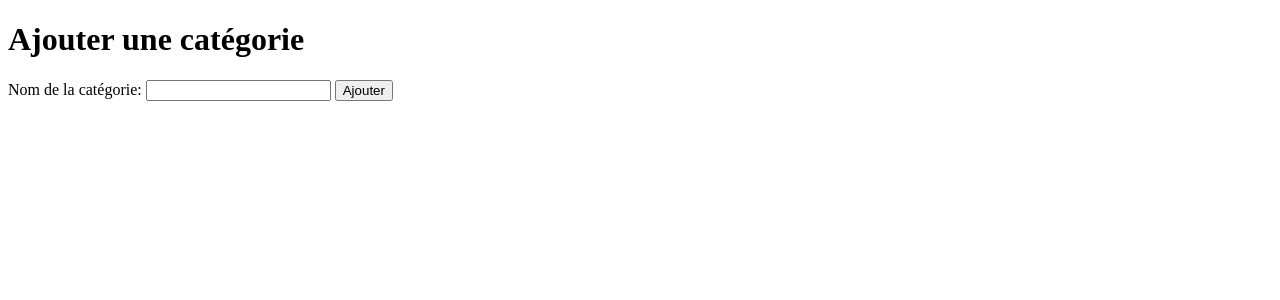
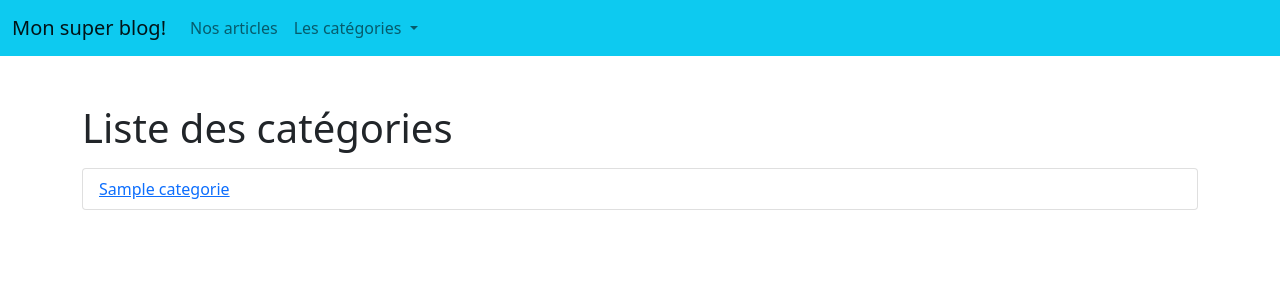
Before and after one commit to alexgaill/IPSSI-BD222-POO, a PHP site: page / in a window 1280 px wide. Shown: the top 300 px of the page. Run offline with PHP 8.4, Linux system fonts and the light colour scheme; tables that the repository leaves empty or names only in its code hold one stand-in row (values such as "Sample post").

Commit message:
Découverte MVC

```diff
--- /dev/null
+++ b/App/Controller/CategorieController.php
@@ -0,0 +1,105 @@
+<?php
+
+namespace App\Controller;
+
+use App\Entity\Categorie;
+use App\Model\CategorieModel;
+use Core\Controller\DefaultController;
+use Exception;
+
+class CategorieController extends DefaultController
+{
+
+
+    public function __construct()
+    {
+        $this->model = new CategorieModel;
+    }
+
+    /**
+     * Page présentant la liste des catégories du blog
+     *
+     * @return void
+     */
+    public function index()
+    {
+        $this->render("categorie/index", [
+            "categories" => $this->model->findAll()
+        ]);
+    }
+
+    /**
+     * Page présentant une catégorie
+     *
+     * @return void
+     */
+    public function single()
+    {
+        if (isset($_GET["id"]) && !empty($_GET["id"]) && is_numeric($_GET["id"])) {
+            $this->render("categorie/single", [
+                "categorie" => $this->model->find($_GET["id"])
+            ]);
+        } else {
+            // TODO: Rediriger vers une autre page
+            throw new Exception("La redirection est manquante");
+        }
+    }
+
+    /**
+     * Page d'ajout d'une catégorie dans la BDD
+     *
+     * @return void
+     */
+    public function save()
+    {
+        if (isset($_POST["name"]) && !empty($_POST["name"])) {
+            $categorie = new Categorie($_POST);
+            if ($this->model->save($_POST)) {
+                // TODO: Rediriger vers une autre page
+                throw new Exception("La redirection est manquante");
+            } else {
+                $error =  "Une erreur s'est produite merci de réessayer";
+            }
+        }
+        $this->render("categorie/save");
+    }
+
+    /**
+     * Page mettant à jour une catégorie
+     *
+     * @return void
+     */
+    public function update()
+    {
+        if (isset($_GET["id"]) && !empty($_GET["id"]) && is_numeric($_GET["id"])) {
+            if (isset($_POST["name"]) && !empty($_POST["name"])) {
+                if ($this->model->update($_POST, $_GET["id"])) {
+                    // TODO: Rediriger vers une autre page
+                    throw new Exception("La redirection est manquante");
+                } else {
+                    $error =  "Une erreur s'est produite merci de réessayer";
+                }
+            }
+            $this->render("categorie/update", [
+                "categorie" => $this->model->find($_GET["id"])
+            ]);
+        }
+    }
+
+    /**
+     * Page supprimant une catégorie
+     *
+     * @return void
+     */
+    public function delete()
+    {
+        if (isset($_GET["id"]) && !empty($_GET["id"]) && is_numeric($_GET["id"])) {
+            if ($this->model->delete($_GET["id"])) {
+                // TODO: Rediriger vers une autre page
+                throw new Exception("La redirection est manquante");
+            } else {
+                echo "Erreur lors de la suppression";
+            }
+        }
+    }
+}
--- a/App/Entity/Categorie.php
+++ b/App/Entity/Categorie.php
@@ -22,7 +22,7 @@ class Categorie extends DefaultEntity{
     public function __invoke()
     {
         return [
-            "name" => $this->name
+            "name" => $this->getName()
         ];
     }
 
--- /dev/null
+++ b/App/Model/CategorieModel.php
@@ -0,0 +1,76 @@
+<?php
+namespace App\Model;
+
+use App\Entity\Categorie;
+use Core\Database\Database;
+
+class CategorieModel extends Database{
+
+    private $classe = "App\Entity\Categorie";
+    /**
+     * récupère toutes les catégories de la BDD
+     *
+     * @return array|false
+     */
+    public function findAll(): ?array
+    {
+        $stmt = "SELECT * FROM categorie";
+        $query = $this->pdo->query($stmt, \PDO::FETCH_CLASS, $this->classe);
+        return $query->fetchAll();
+    }
+
+    /**
+     * Récupère une catégorie en fonction d'un id
+     *
+     * @param integer $id
+     * @return Categorie|false
+     */
+    public function find(int $id): ?Categorie
+    {
+        $stmt = "SELECT * FROM categorie where id = ".$_GET["id"];
+        $query = $this->pdo->query($stmt);
+        return $query->fetchObject($this->classe);
+    }
+
+    /**
+     * Ajoute un article en BDD
+     *
+     * @param array $data
+     * @return boolean
+     */
+    public function save (array $data): bool
+    {
+        $stmt = "INSERT INTO categorie (name) VALUES (:name)";
+        $prpr = $this->pdo->prepare($stmt);
+        return $prpr->execute($data);
+    }
+
+    /**
+     * Modifie un article en BDD
+     *
+     * @param array $data
+     * @param integer $id
+     * @return boolean
+     */
+    public function update (array $data, int $id): bool
+    {
+        $stmt = "UPDATE categorie SET name = :name WHERE id = $id";
+        $prpr = $this->pdo->prepare($stmt);
+        return $prpr->execute($data);
+    }
+
+    /**
+     * Supprime un article en BDD
+     *
+     * @param integer $id
+     * @return boolean
+     */
+    public function delete(int $id): bool
+    {
+        $stmt = "DELETE FROM categorie where id = " . $_GET["id"];
+        if ($this->pdo->query($stmt) instanceof \PDOStatement) {
+            return true;
+        }
+        return false;
+    }
+}
--- /dev/null
+++ b/Core/Controller/DefaultController.php
@@ -0,0 +1,19 @@
+<?php
+namespace Core\Controller;
+
+use App\Model\CategorieModel;
+
+class DefaultController {
+
+    public function render(string $pathView, array $param = [])
+    {
+        ob_start();
+        extract($param); // ["foo" => "bar", "test" => "ceci est un test"] => $foo = "bar"; + $test = "ceci est un test";
+        require ROOT. "/templates/$pathView.php";
+        // $content = ob_get_contents();
+        // ob_clean();
+        $content = ob_get_clean();
+        $navCats = (new CategorieModel)->findAll();
+        require ROOT."/templates/base.php";
+    }
+}
--- a/Core/Database/Database.php
+++ b/Core/Database/Database.php
@@ -30,7 +30,7 @@ class Database{
     /**
      * @var \PDO|null
      */
-    public \PDO|null $pdo;
+    protected \PDO|null $pdo;
 
     /**
      * Charge la connexion à la BDD à l'instanciation de la class
--- a/public/index.php
+++ b/public/index.php
@@ -1,12 +1,11 @@
 <?php
 // Permet de définir une constante comme const
 
-use App\Manager\ArticleManager;
-use App\Manager\CategorieManager;
+use App\Controller\CategorieController;
 
 define("ROOT", dirname(__DIR__));
 
 require ROOT. "/vendor/autoload.php";
 
 // (new CategorieManager)->index();
-(new CategorieManager)->save();
+(new CategorieController)->index();
--- /dev/null
+++ b/templates/base.php
@@ -0,0 +1,50 @@
+<!DOCTYPE html>
+<html lang="fr">
+
+<head>
+    <meta charset="UTF-8">
+    <meta http-equiv="X-UA-Compatible" content="IE=edge">
+    <meta name="viewport" content="width=device-width, initial-scale=1.0">
+    <link href="https://cdn.jsdelivr.net/npm/bootstrap@5.0.2/dist/css/bootstrap.min.css" rel="stylesheet" integrity="sha384-EVSTQN3/azprG1Anm3QDgpJLIm9Nao0Yz1ztcQTwFspd3yD65VohhpuuCOmLASjC" crossorigin="anonymous">
+    <script src="https://cdn.jsdelivr.net/npm/bootstrap@5.0.2/dist/js/bootstrap.bundle.min.js" integrity="sha384-MrcW6ZMFYlzcLA8Nl+NtUVF0sA7MsXsP1UyJoMp4YLEuNSfAP+JcXn/tWtIaxVXM" crossorigin="anonymous"></script>
+    <title>Mon super blog</title>
+
+</head>
+
+<body>
+    <header>
+        <nav class="navbar navbar-expand-lg navbar-light bg-info">
+            <div class="container-fluid">
+                <a class="navbar-brand" href="#">Mon super blog!</a>
+                <button class="navbar-toggler" type="button" data-bs-toggle="collapse" data-bs-target="#navbarSupportedContent" aria-controls="navbarSupportedContent" aria-expanded="false" aria-label="Toggle navigation">
+                    <span class="navbar-toggler-icon"></span>
+                </button>
+                <div class="collapse navbar-collapse" id="navbarSupportedContent">
+                    <ul class="navbar-nav me-auto mb-2 mb-lg-0">
+                        <li class="nav-item">
+                            <a class="nav-link" aria-current="page" href="#">Nos articles</a>
+                        </li>
+                        <li class="nav-item dropdown">
+                            <a class="nav-link dropdown-toggle" href="#" id="navbarDropdown" role="button" data-bs-toggle="dropdown" aria-expanded="false">
+                                Les catégories
+                            </a>
+                            <ul class="dropdown-menu" aria-labelledby="navbarDropdown">
+                                <?php foreach ($navCats as $categorie) : ?>
+                                    <li><a class="dropdown-item" href="#"><?= $categorie->getName() ?></a></li>
+                                <?php endforeach; ?>
+                            </ul>
+                        </li>
+                    </ul>
+                </div>
+            </div>
+        </nav>
+    </header>
+    <main class="container">
+        <?= $content ?>
+    </main>
+    <footer class="bg-info">
+
+    </footer>
+</body>
+
+</html>
--- a/templates/categorie/index.php
+++ b/templates/categorie/index.php
@@ -1,18 +1,8 @@
-<!DOCTYPE html>
-<html lang="en">
-<head>
-    <meta charset="UTF-8">
-    <meta http-equiv="X-UA-Compatible" content="IE=edge">
-    <meta name="viewport" content="width=device-width, initial-scale=1.0">
-    <title>Document</title>
-</head>
-<body>
-    <h1>Liste des catégories</h1>
 
-    <ul>
+    <h1 class="mt-5">Liste des catégories</h1>
+
+    <ul class="list-group mt-3">
         <?php foreach ($categories as $cat):  ?>
-            <li><a href=""><?= $cat->getName() ?></a></li>
+            <li class="list-group-item"><a href=""><?= $cat->getName() ?></a></li>
         <?php endforeach; ?>
     </ul>
-</body>
-</html>
--- a/templates/categorie/save.php
+++ b/templates/categorie/save.php
@@ -1,16 +1,5 @@
-<!DOCTYPE html>
-<html lang="en">
-<head>
-    <meta charset="UTF-8">
-    <meta http-equiv="X-UA-Compatible" content="IE=edge">
-    <meta name="viewport" content="width=device-width, initial-scale=1.0">
-    <title>Document</title>
-</head>
-<body>
     <h1>Ajouter une catégorie</h1>
     <form method="post">
         <label for="">Nom de la catégorie: <input type="text" name="name"></label>
         <button>Ajouter</button>
     </form>
-</body>
-</html>
```
Also changed, not shown: templates/article/index.php (+0 -11 lines), templates/article/save.php (+0 -14 lines), templates/article/single.php (+0 -11 lines), templates/article/update.php (+0 -14 lines), templates/categorie/single.php (+0 -11 lines), templates/categorie/update.php (+0 -11 lines).
